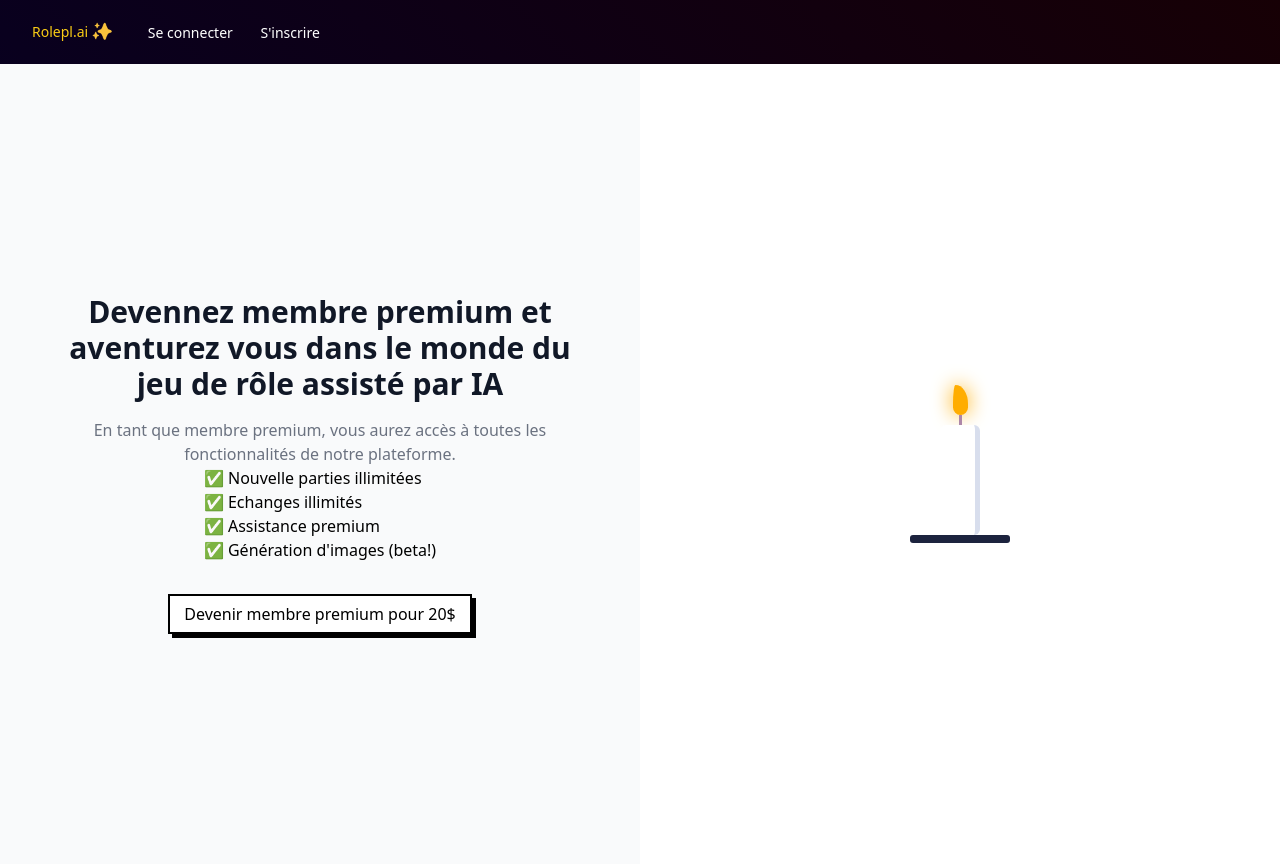
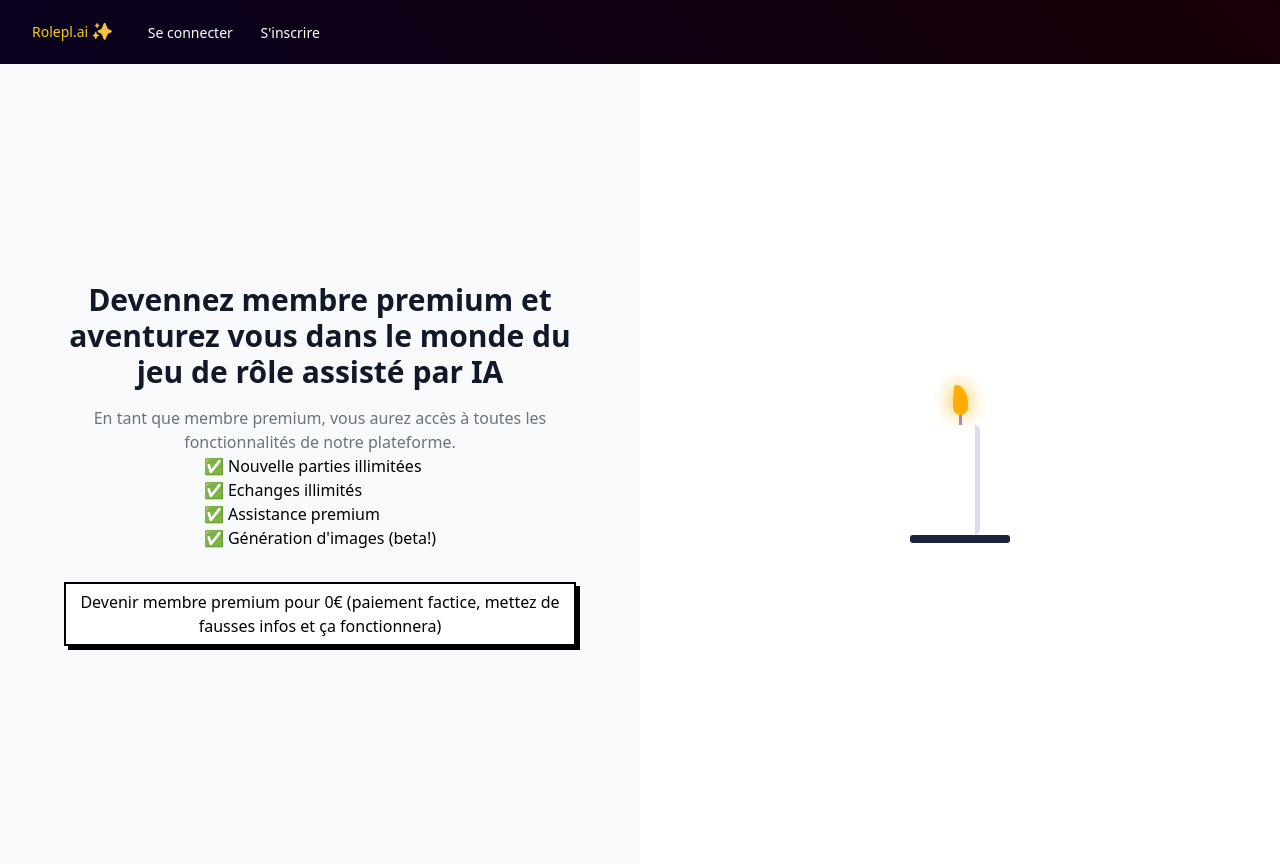
Before and after one commit to Seb-Pot-Dev/ai-boost, a Symfony app: template templates/stripe/index.html.twig in a window 1280 px wide. Run offline with Twig, Linux system fonts and the light colour scheme; the template is opened without the code that fills it, so the values that code supplies are empty; style sheets or scripts are compiled from the project's sources; some libraries are stand-ins or nearby versions.

Commit message:
change currency and redirection

```diff
--- a/templates/stripe/index.html.twig
+++ b/templates/stripe/index.html.twig
@@ -32,7 +32,7 @@
         <a href="{{ path('app_stripe_create-checkout-session') }}" class=" cursor-pointer relative inline-block px-4 py-2 font-medium group">
             <span class="absolute inset-0 w-full h-full transition duration-200 ease-out transform translate-x-1 translate-y-1 bg-black group-hover:-translate-x-0 group-hover:-translate-y-0"></span>
             <span class="absolute inset-0 w-full h-full bg-white border-2 border-black group-hover:bg-black"></span>
-            <span class="relative text-black group-hover:text-white cursor-pointer">Devenir membre premium pour 20$</span>
+            <span class="relative text-black group-hover:text-white cursor-pointer">Devenir membre premium pour 0€ (paiement factice, mettez de fausses infos et ça fonctionnera)</span>
         </a>
       </div>
     </div>
```
